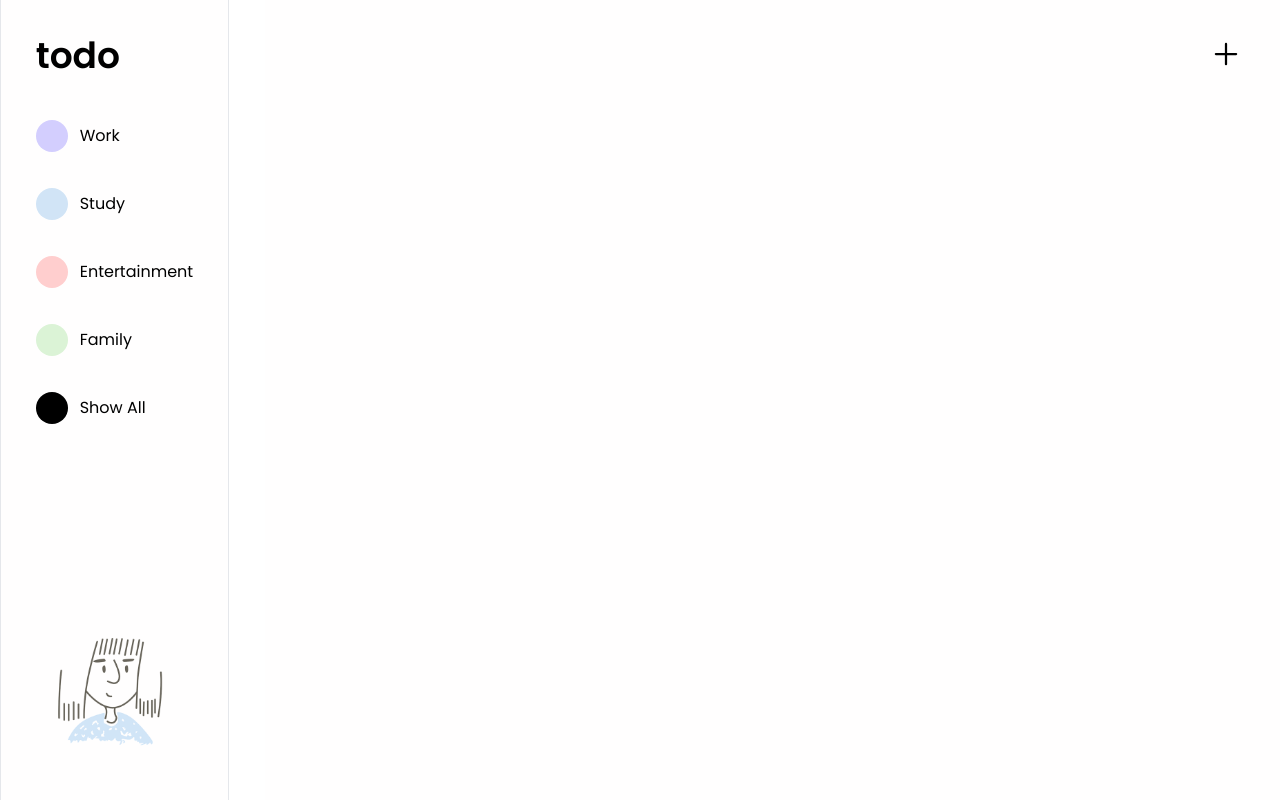
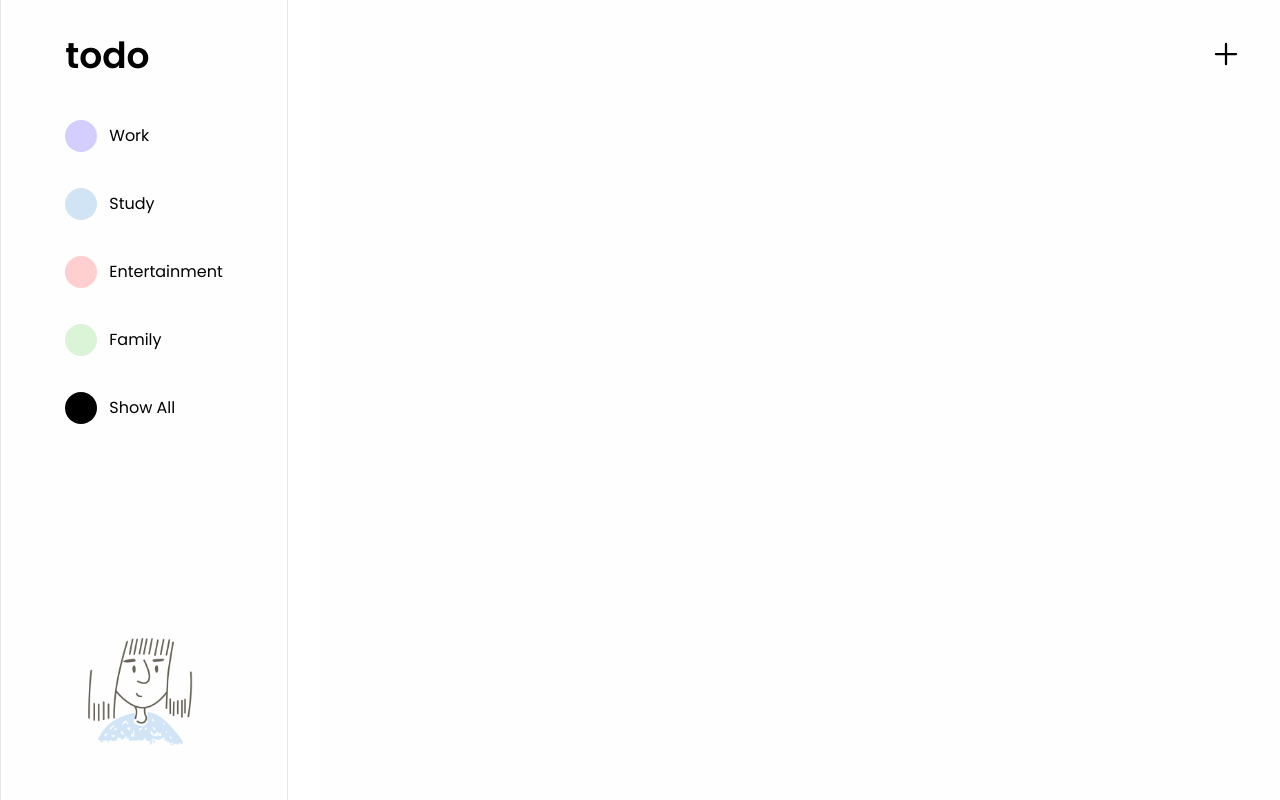
Before and after one commit to Omar10001/todo-app, a React (Vite) app in the folder my-project/: page / in a window 1280 px wide. Built offline with nearby package versions, Linux system fonts and the light colour scheme.

Commit message:
made navbar fixed

```diff
--- a/my-project/src/App.jsx
+++ b/my-project/src/App.jsx
@@ -103,7 +103,7 @@ function App() {
             setTasks={setTasks}
             category={category}
           />
-          <div className="bg-[#fffefe] min-h-screen h-full w-full flex flex-col  ">
+          <div className="bg-[#fffefe] min-h-screen h-full w-full flex flex-col ml-52 md:ml-80  ">
             <div className="w-full flex justify-end items-center text-4xl md:p-9 px-9 pb-6 pt-9 ">
               <button onClick={handleClickOpen} className="w-fit">
                 <ion-icon name="add"></ion-icon>
--- a/my-project/src/components/navBar.jsx
+++ b/my-project/src/components/navBar.jsx
@@ -3,7 +3,7 @@ import TaskImg from '../../../my-project/src/assets/task_img.png'
 
 function NavBar({ category, setTasks, filterItem }) {
   return (
-    <div className="bg-[#fffefe] flex flex-col items-center w-fit md:w-72 min-h-screen  justify-between text-lg py-9 border-x pl-5 pr-2 md:px-0 ">
+    <div className="bg-[#fffefe] fixed flex flex-col items-center w-fit md:w-72 min-h-screen  justify-between text-lg py-9 border-x pl-5 pr-2 md:px-0 ">
       <div className="flex flex-col gap-6 md:gap-9 ">
         <span className="font-semibold text-4xl mb-2">todo</span>
         {category.map((caty) => {
```
